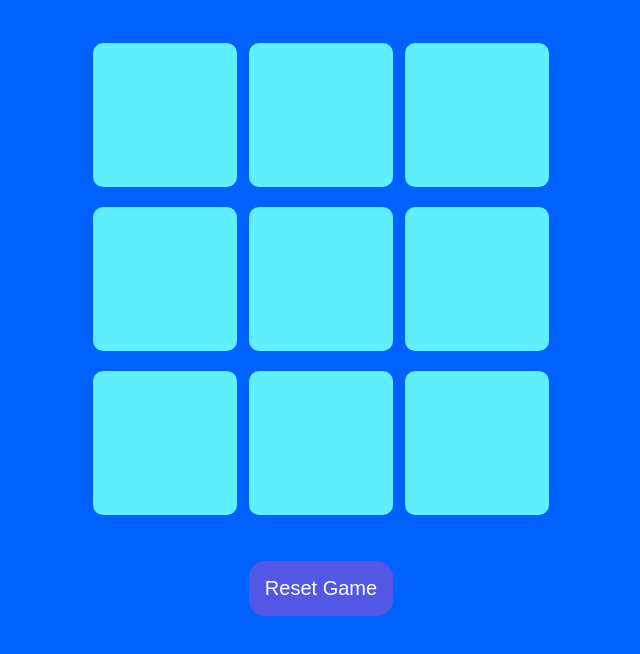
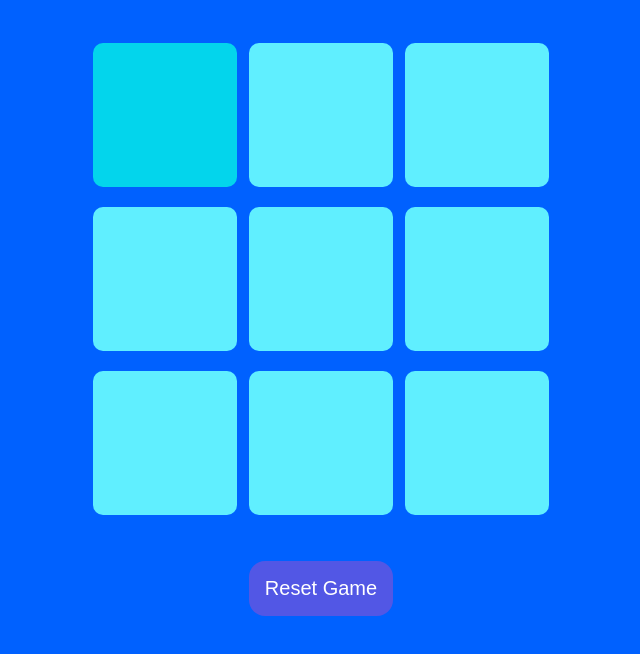
Before and after one commit to chris1615/chris1615, a plain HTML site: page index.html in a window 1280 px wide. In both pictures the pointer is over the button 484 px from the left and 173 px from the top of the page. Shown: the part 58-712 px from the top of the page, without its empty margins (319-959 px from the left). Drawn offline with Linux system fonts and the light colour scheme.

Commit message:
Update style.css

```diff
--- a/style.css
+++ b/style.css
@@ -62,3 +62,6 @@ h1{
   .celebrate {
     animation: celebrate 0.5s ease-in-out;
   }
+  .box:hover{
+    background-color: rgb(3, 213, 236);
+  }
```
